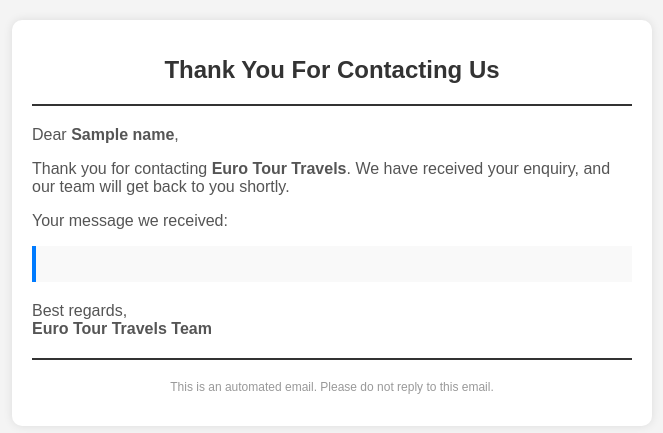
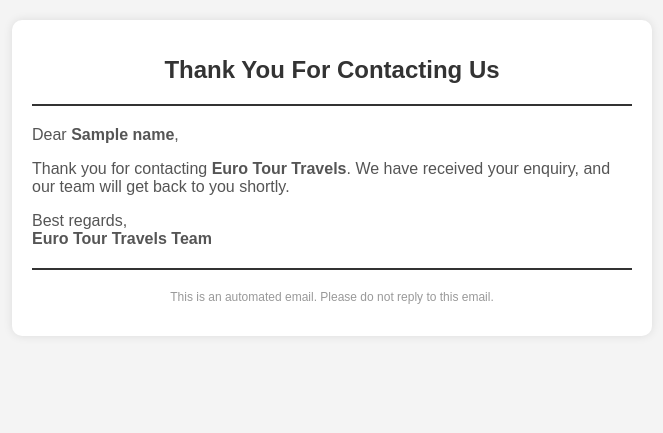
Before and after one commit to Prabhab-Khanal/Euro-Travels, a Django app: template homepage/templates/email_template.html in a window 1280 px wide. Shown: the top 433 px of the page, without its empty margins (308-971 px from the left). Run offline with Django 5.2, Linux system fonts and the light colour scheme; the template is opened without the code that fills it: most values are stand-ins (such as "Sample title", 1, 10 or a date in 2020).

Commit message:
Minor Changes

```diff
--- a/homepage/templates/email_template.html
+++ b/homepage/templates/email_template.html
@@ -57,10 +57,6 @@
         <p class="email-body">
             Thank you for contacting <strong>Euro Tour Travels</strong>. We have received your enquiry, and our team will get back to you shortly.
         </p>
-        <p class="email-body">Your message we received:</p>
-        <div class="message-box">
-            <p class="email-body">{{ message }}</p>
-        </div>
         <p class="email-body">Best regards,<br><strong>Euro Tour Travels Team</strong></p>
         <div class="divider"></div>
         <p class="email-footer">
```
